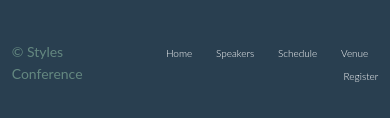
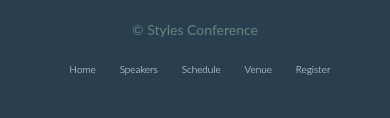
Before and after one commit to Amaka202/style-conference, a plain HTML site: page venue.html in a window 390 px wide. Shown: the part 1622-1740 px from the top of the page. Drawn offline with Linux system fonts and the light colour scheme.

Commit message:
adjust font

```diff
--- a/assets/stylesheets/style.css
+++ b/assets/stylesheets/style.css
@@ -221,7 +221,7 @@ nav a:last-child{
 
 .flexed-2{
   display: flex;
-  justify-content: space-around;
+  /* justify-content: space-between; */
   background: #fff;
   width: 100vw;
   padding: 66px 0 44px 0;
@@ -229,11 +229,13 @@ nav a:last-child{
 }
 
 .contained{
-  padding-left: 15%;
+  padding-left: 12.5%;
   padding-right: 15%;
 }
 
  .flexed-2 section{
+
+   align-self: center;
    /* padding-right: 30px; */
   width: 33%;
  }
@@ -242,6 +244,7 @@ nav a:last-child{
   border-radius: 5px;
   height: 200px;
   margin-bottom: 30px;
+
  }
 
 
@@ -645,6 +648,25 @@ margin-bottom: 22px;
 width: 100%;
 }
 
+footer{
+  display: flex;
+  justify-content: center;
+  align-items: center;
+  align-content: center;
+  flex-wrap: wrap;
+
+}
+
+footer small{
+  width: 100%;
+  text-align: center;
+  padding-bottom: 1rem;
+}
+
+footer nav{
+  text-align: center;
+}
+
 
 }
 
```
